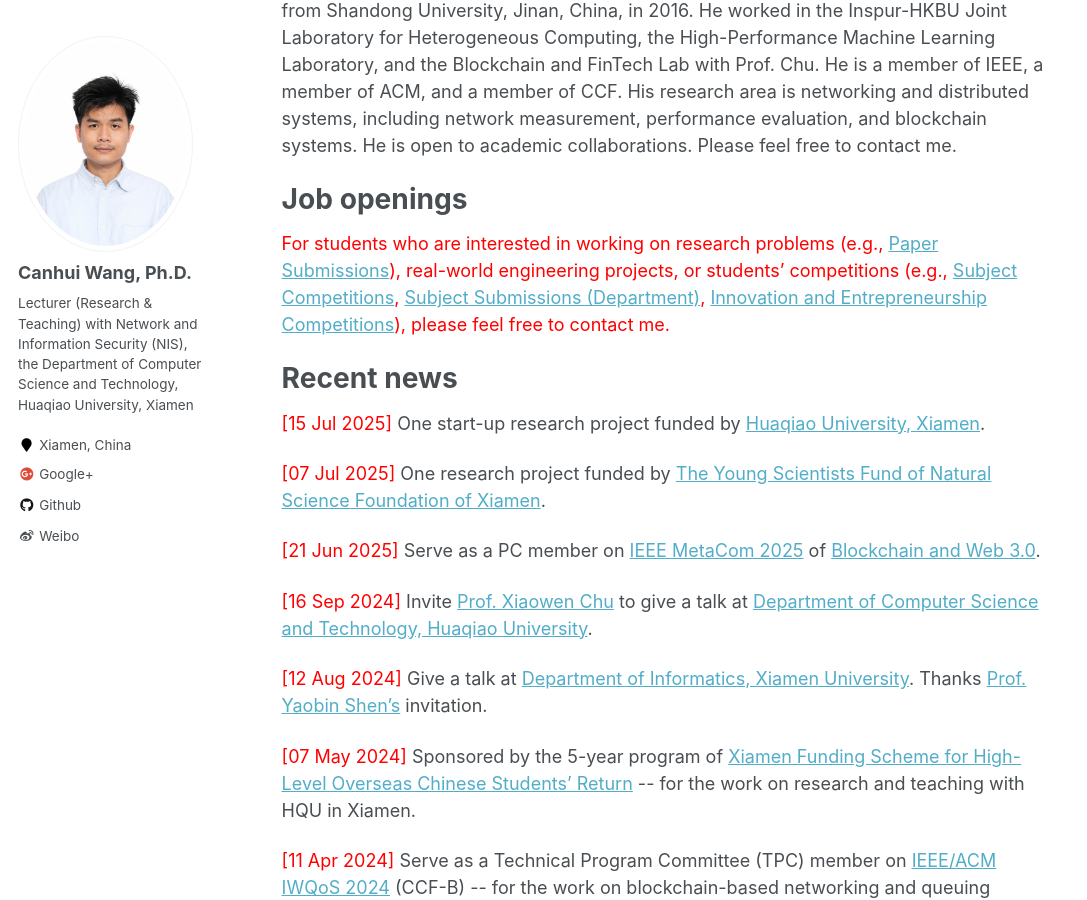
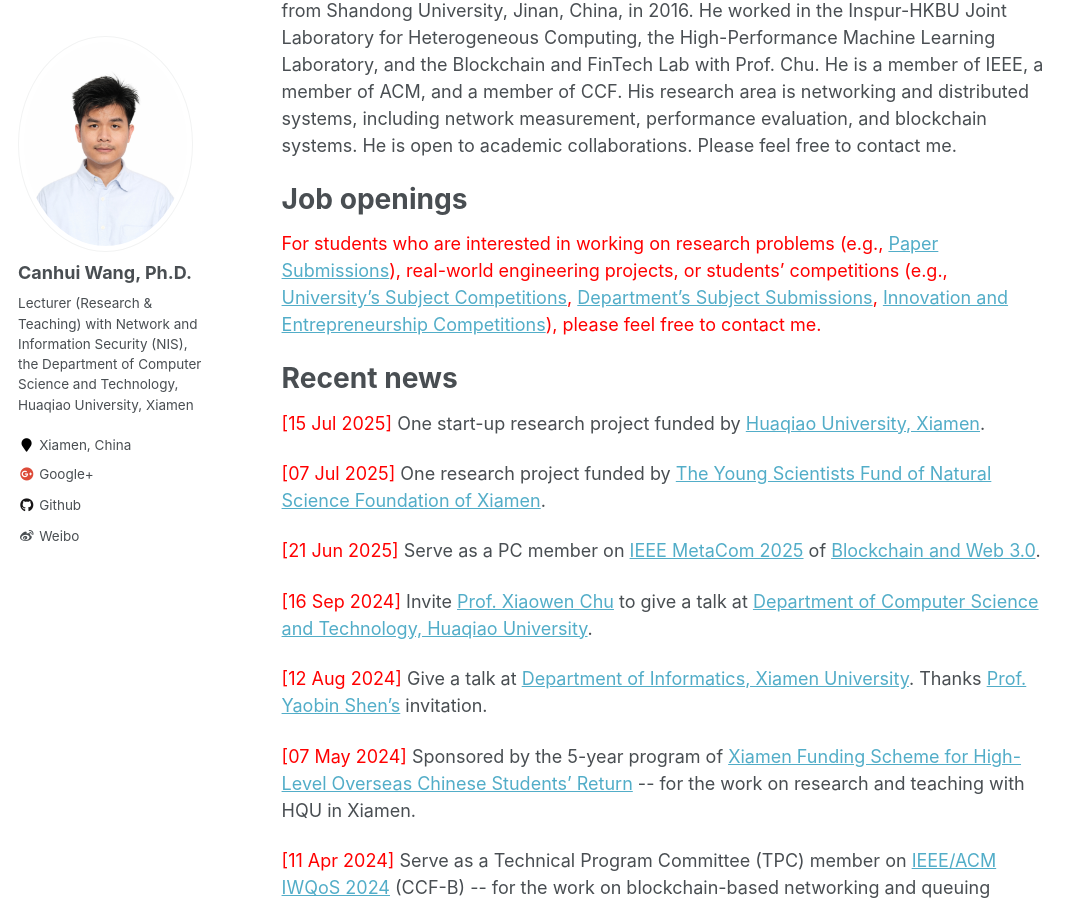
Before and after one commit to Canhui/canhui.github.io, a Jekyll site: the page built from _pages/about.md, in a window 1280 px wide and 900 px high, scrolled down 460 px. Shown: the whole window, without its empty margins (0-1087 px from the left). Built offline with Jekyll 4.4.1, drawn with Linux system fonts in a browser that asks for light colours.

Commit message:
Update about.md

```diff
--- a/_pages/about.md
+++ b/_pages/about.md
@@ -14,7 +14,7 @@ Canhui Wang is currently a Lecturer (Research & Teaching) with Network and Infor
 
 Job openings
 ======
-<span style="color:red"> For students who are interested in working on research problems (e.g., [Paper Submissions](https://ccfddl.com/)), real-world engineering projects, or students' competitions (e.g., [Subject Competitions](https://jwc.hqu.edu.cn/index/xkjs.htm), [Subject Submissions (Department)](https://cst.hqu.edu.cn/info/1714/32141.htm), [Innovation and Entrepreneurship Competitions](https://cst.hqu.edu.cn/xsgz/kcjs.htm)), please feel free to contact me.</span>
+<span style="color:red"> For students who are interested in working on research problems (e.g., [Paper Submissions](https://ccfddl.com/)), real-world engineering projects, or students' competitions (e.g., [University's Subject Competitions](https://jwc.hqu.edu.cn/index/xkjs.htm), [Department's Subject Submissions](https://cst.hqu.edu.cn/info/1714/32141.htm), [Innovation and Entrepreneurship Competitions](https://cst.hqu.edu.cn/xsgz/kcjs.htm)), please feel free to contact me.</span>
 
 
 Recent news
```
